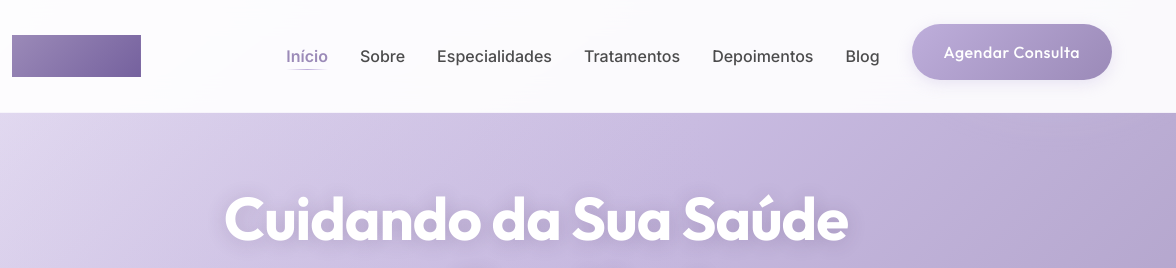
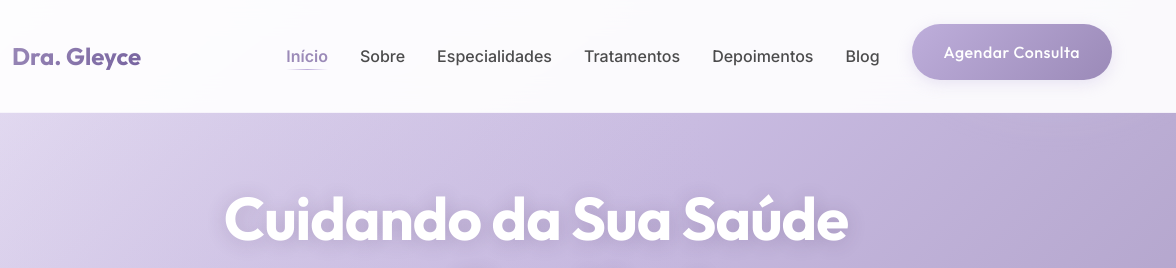
Before and after one commit to NoctuaCoder/drgleyce-theme, a plain HTML site: page index.html in a window 1280 px wide. Shown: the top 268 px of the page, 104-1280 px from the left. Drawn offline with nearby package versions, Linux system fonts and the light colour scheme.

Commit message:
Fix logo text visibility

```diff
--- a/delicate-modern.css
+++ b/delicate-modern.css
@@ -134,7 +134,17 @@ p {
 /* Delicate Logo */
 .logo span {
     background: linear-gradient(135deg, #9b8ab8 0%, #75619e 100%);
+    -webkit-background-clip: text;
+    -webkit-text-fill-color: transparent;
+    background-clip: text;
     font-weight: 700;
+}
+
+/* Fallback for better visibility */
+@supports not (background-clip: text) {
+    .logo span {
+        color: var(--purple-primary);
+    }
 }
 
 /* Softer Nav Links */
```
